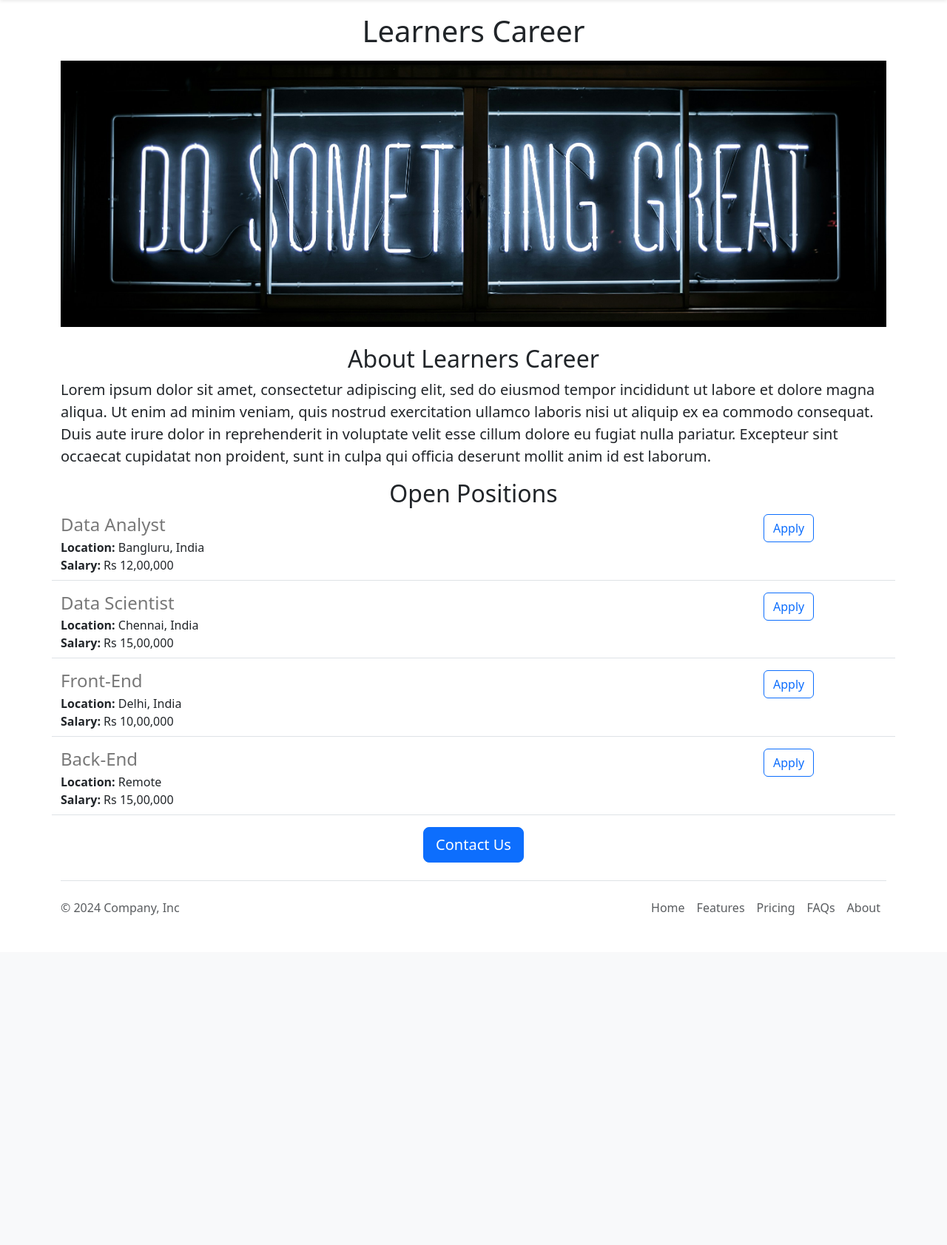
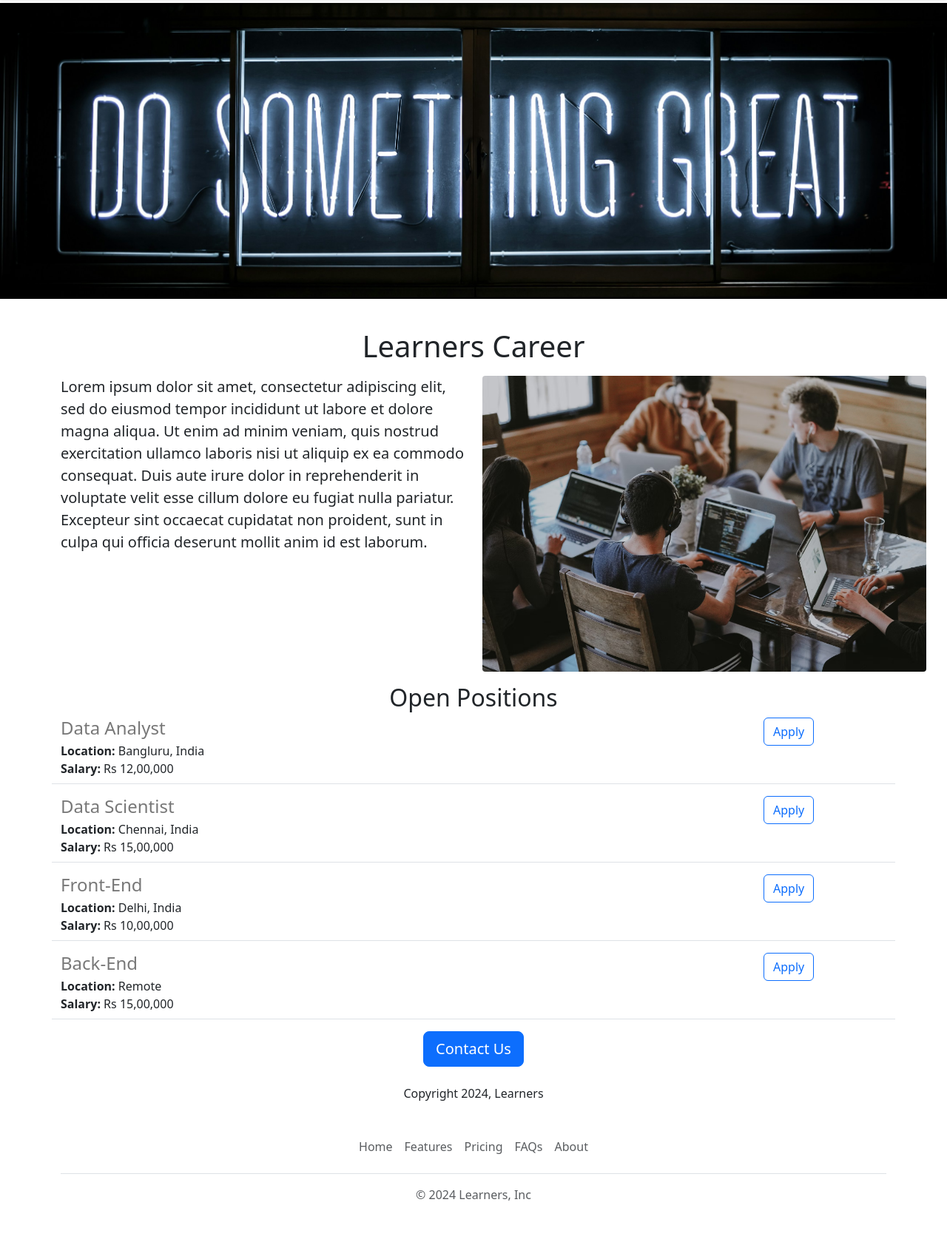
Before and after one commit to ashu7osh/Learners-Career-website, a Flask app: page / in a window 1280 px wide. Shown: the part 56-1739 px from the top of the page at 74% size. Before the commit the page ends 1293 px from the top, so only its background shows below. Run offline with Flask 3, Linux system fonts and the light colour scheme.

Commit message:
added some changes and a image

```diff
--- a/templates/footer.html
+++ b/templates/footer.html
@@ -1,18 +1,12 @@
-
 <div class="container">
-    <footer class="d-flex flex-wrap justify-content-between align-items-center py-3 my-4 border-top">
-      <p class="col-md-4 mb-0 text-body-secondary">&copy; 2024 Company, Inc</p>
-
-      <a href="/" class="col-md-4 d-flex align-items-center justify-content-center mb-3 mb-md-0 me-md-auto link-body-emphasis text-decoration-none">
-        <svg class="bi me-2" width="40" height="32"><use xlink:href="#bootstrap"/></svg>
-      </a>
-
-      <ul class="nav col-md-4 justify-content-end">
+  <footer class="py-3 my-4">
+    <ul class="nav justify-content-center border-bottom pb-3 mb-3">
       <li class="nav-item"><a href="#" class="nav-link px-2 text-body-secondary">Home</a></li>
       <li class="nav-item"><a href="#" class="nav-link px-2 text-body-secondary">Features</a></li>
       <li class="nav-item"><a href="#" class="nav-link px-2 text-body-secondary">Pricing</a></li>
       <li class="nav-item"><a href="#" class="nav-link px-2 text-body-secondary">FAQs</a></li>
       <li class="nav-item"><a href="#" class="nav-link px-2 text-body-secondary">About</a></li>
     </ul>
+    <p class="text-center text-body-secondary">&copy; 2024 Learners, Inc</p>
   </footer>
 </div>
--- a/templates/home.html
+++ b/templates/home.html
@@ -10,21 +10,27 @@
     <style>
       #banner{
         width: 100%;
-        height: 360px;
+        height: 400px;
         object-fit: cover;
+        margin-bottom: 16px;
       }
     </style>
   </head>
   <body>
     {% include 'nav.html' %}
+    <img class="img-fluid" id="banner"
+  src="{{ url_for('static', filename='images/banner.jpg') }}" alt="Image Description" >
     <div class="container">
       <h1 class="text-center mt-4 mb-3">{{company_name}} Career</h1>
-      <!-- <img id="banner" class="img-fluid"
-  src="/Learners-Career-website/static/banner.jpg" height="320"> -->
-  <img class="img-fluid" id="banner"
-  src="{{ url_for('static', filename='images/banner.jpg') }}" alt="Image Description" height="320">
-      <h2 class="text-center mt-4 ">About Learners Career</h2>
-      <p class="lead">Lorem ipsum dolor sit amet, consectetur adipiscing elit, sed do eiusmod tempor incididunt ut labore et dolore magna aliqua. Ut enim ad minim veniam, quis nostrud exercitation ullamco laboris nisi ut aliquip ex ea commodo consequat. Duis aute irure dolor in reprehenderit in voluptate velit esse cillum dolore eu fugiat nulla pariatur. Excepteur sint occaecat cupidatat non proident, sunt in culpa qui officia deserunt mollit anim id est laborum.</p>
+      <div style="margin-bottom: 16px;" class="row">
+        <div class="col-md-6">
+          <p class="lead">Lorem ipsum dolor sit amet, consectetur adipiscing elit, sed do eiusmod tempor incididunt ut labore et dolore magna aliqua. Ut enim ad minim veniam, quis nostrud exercitation ullamco laboris nisi ut aliquip ex ea commodo consequat. Duis aute irure dolor in reprehenderit in voluptate velit esse cillum dolore eu fugiat nulla pariatur. Excepteur sint occaecat cupidatat non proident, sunt in culpa qui officia deserunt mollit anim id est laborum.
+          </p>
+        </div>
+        <div class="d-none d-md-block col-6">
+            <img style="height: 400px; border-radius: 4px; " src="{{ url_for('static', filename='images/people.jpg') }}" alt="">
+        </div>
+      </div>
       <h2 class="text-center">Open Positions</h2>
       <div>
         {% for job in jobs %}
@@ -33,7 +39,7 @@
       </div>
       <div class="text-center">
         <button class="btn btn-primary btn-lg">Contact Us</button>
-        <!-- <p class="mt-4"> Copyright 2024, Learners</p> -->
+        <p  style="font-weight: 500; font-size: 16px;" class="mt-4"> Copyright 2024, Learners</p>
       </div>
     </div>
     {% include 'footer.html' %}
--- a/templates/nav.html
+++ b/templates/nav.html
@@ -6,4 +6,4 @@
       </a>
     </div>
 </nav>
-<div style="height: 50px;"></div>
+<div style="height: 50px; margin-bottom: 10px;"></div>
```
Also changed, not shown: static/images/people.jpg (added). Lines whose indentation alone changed are shown as unchanged.
